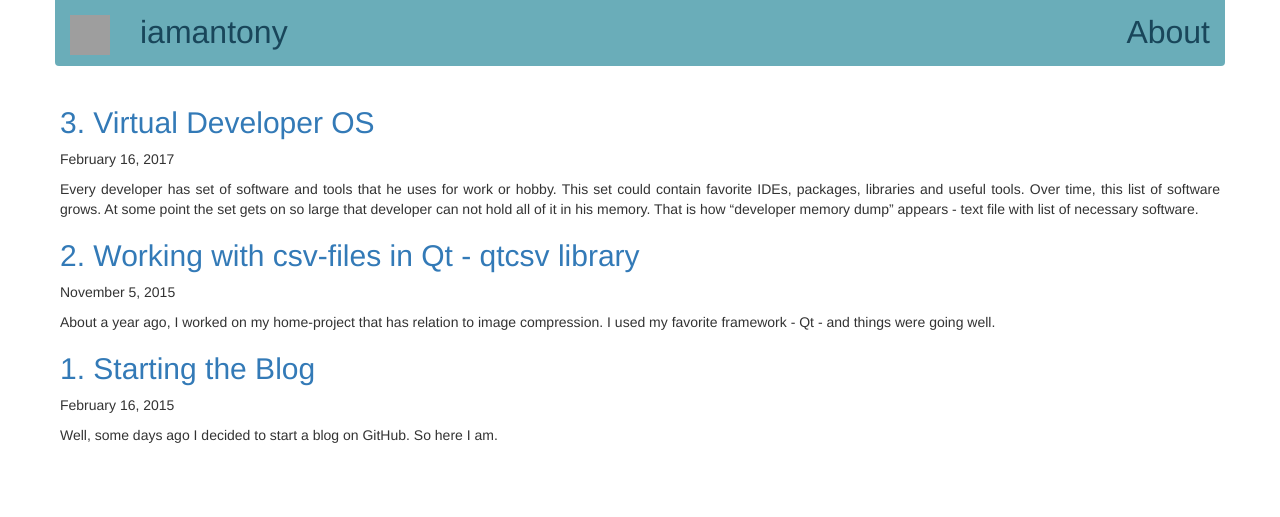
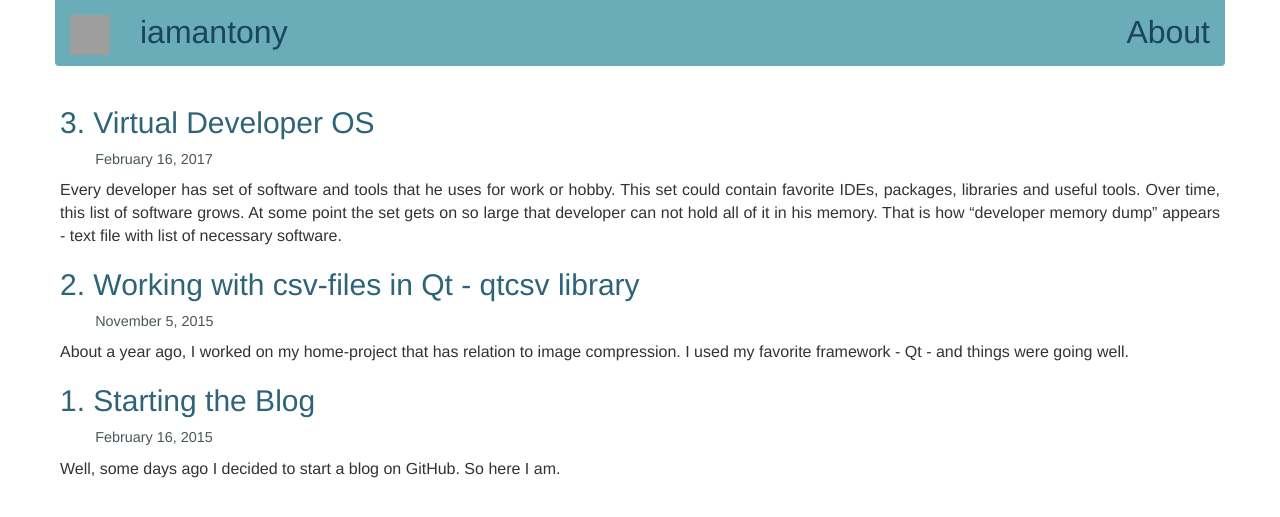
Before and after one commit to iamantony/iamantony.github.io, a Jekyll site: the page built from index.md, in a window 1280 px wide. Shown: the top 517 px of the page. Built offline with Jekyll 4.4.1, drawn with Linux system fonts in a browser that asks for light colours; nearby versions of some CDN libraries; grey boxes are pictures that could not be loaded.

Commit message:
Set common styles for list of posts and post

```diff
--- a/assets/css/main.css
+++ b/assets/css/main.css
@@ -27,24 +27,40 @@ header div.navbar-header {
     color: rgb(10, 55, 75);
 }
 
-/* === Styles for content section: list of posts === */
-div.row ol.posts-list {
+/* === Common styles for list of posts and post === */
+div.row ol.posts-list,
+div.post {
     padding: 0 20px;
 }
 
+div.row ol.posts-list h2 > a,
+div.section-post-meta h2 > a {
+    color: rgb(45, 100, 120);
+}
+
+div.row ol.posts-list li p,
+div.post p {
+    text-align: justify;
+    font-size: 1rem;
+}
+
+div.row ol.posts-list li p a,
+div.post p a,
+div.post ol a,
+div.post ul a {
+    color: rgb(51, 116, 140);
+}
+
+div.row ol.posts-list li p.post-info,
+div.section-post-meta p.meta {
+    margin-left: 2.2rem;
+    font-size: 0.9rem;
+    color: rgb(74, 87, 91);
+}
+
+/* === Styles for content section: list of posts === */
 div.row ol.posts-list li {
     list-style: none;
 }
 
-div.row ol.posts-list li p {
-    text-align: justify;
-}
-
 /* === Styles for content section: post === */
-div.post {
-    padding: 0 20px;
-}
-
-div.post p {
-    text-align: justify;
-}
```
